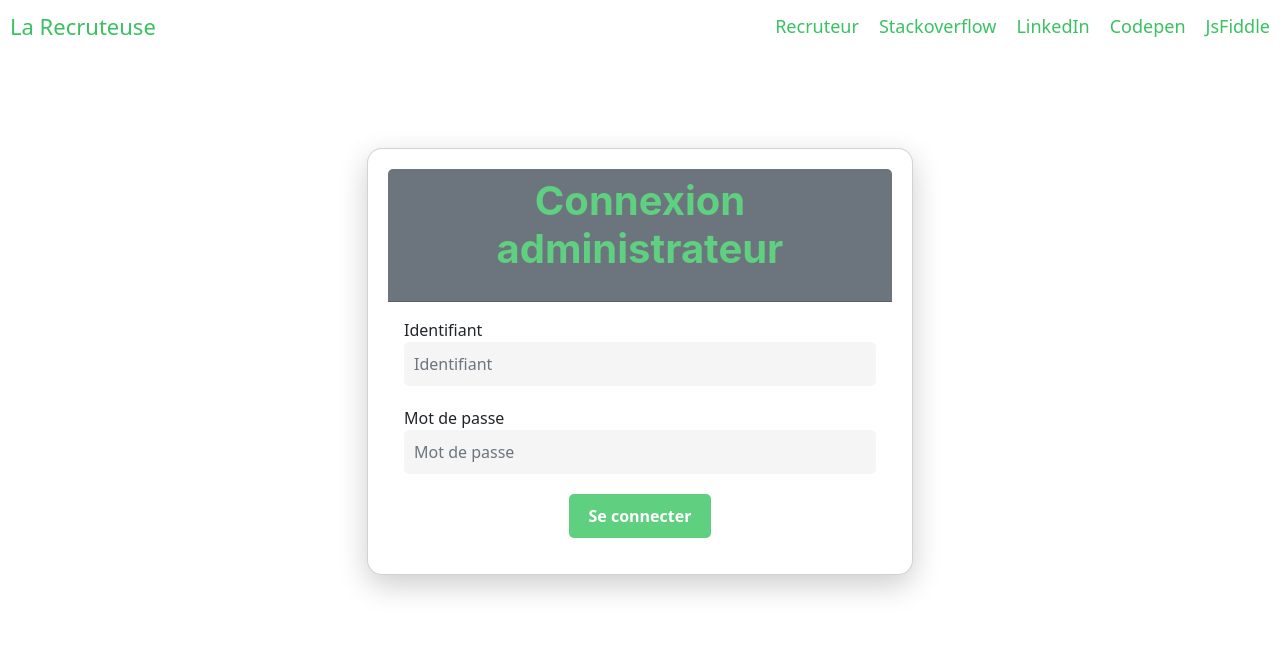
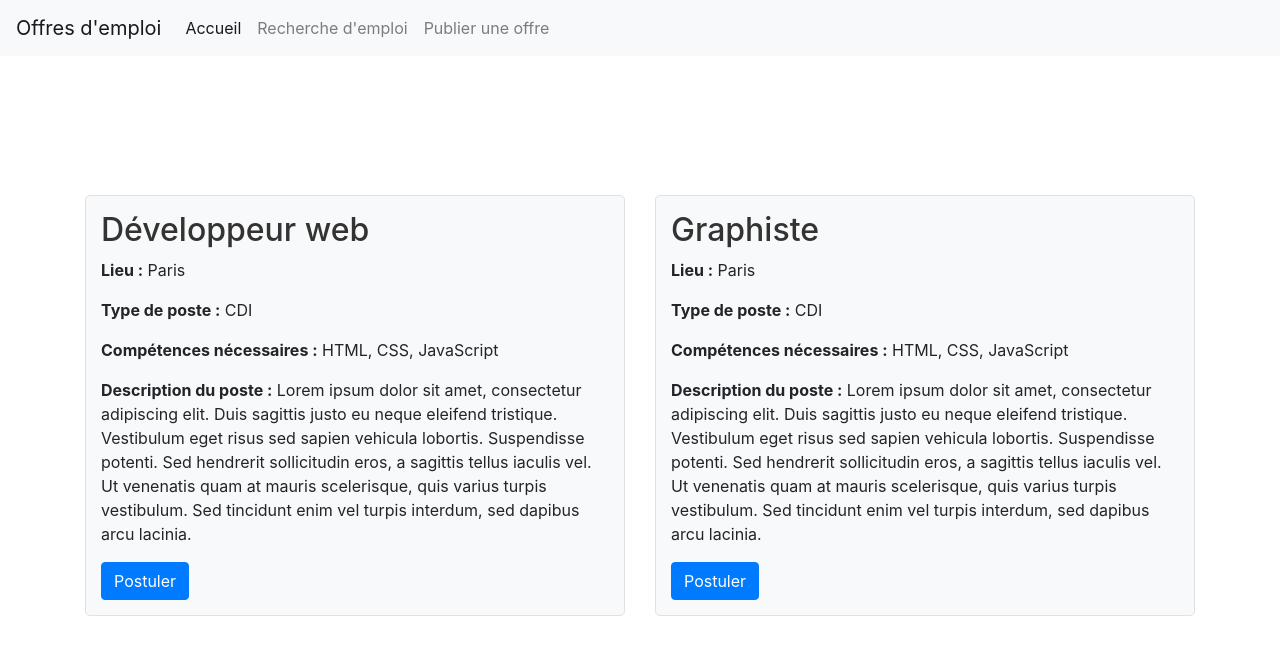
Before and after one commit to christianjunior05/Recruteuse, an Angular app: page / in a window 1280 px wide. Shown: the top 654 px of the page. Built offline with nearby package versions, Linux system fonts and the light colour scheme.

Commit message:
simplification de la page offre

```diff
--- a/src/app/app.component.html
+++ b/src/app/app.component.html
@@ -1,3 +1,4 @@
 <!-- <router-outlet> -->
 <!-- <app-navbar></app-navbar> -->
-<app-connexion-admin></app-connexion-admin>
+<!-- <app-connexion-admin></app-connexion-admin> -->
+<app-offres-emploi></app-offres-emploi>
--- a/src/app/connexion-admin/connexion-admin.component.html
+++ b/src/app/connexion-admin/connexion-admin.component.html
@@ -31,3 +31,5 @@
     </div>
   </div>
 </div>
+<br><br>
+<app-footer></app-footer>
--- a/tsconfig.json
+++ b/tsconfig.json
@@ -5,7 +5,7 @@
     "baseUrl": "./",
     "outDir": "./dist/out-tsc",
     "forceConsistentCasingInFileNames": true,
-    "strict": true,
+    "strict": false,
     "noImplicitOverride": true,
     "noPropertyAccessFromIndexSignature": true,
     "noImplicitReturns": true,
```
